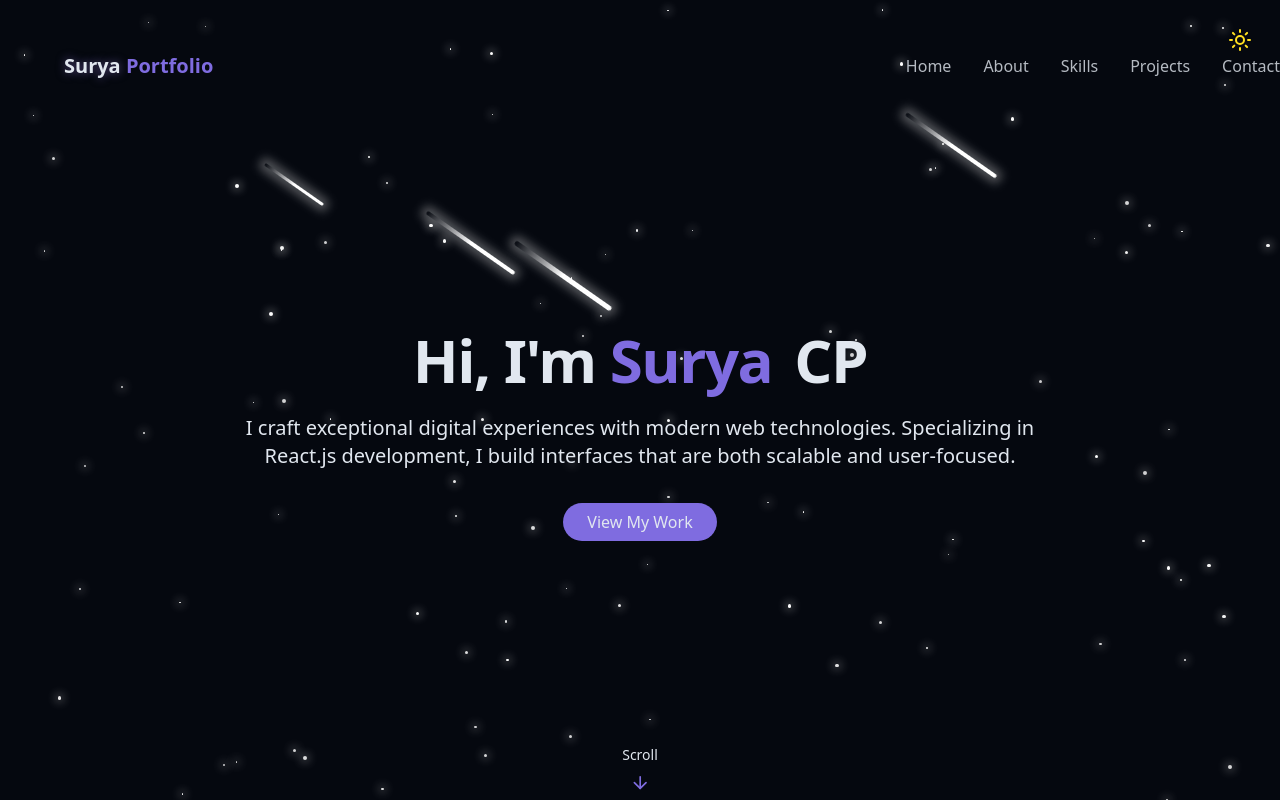
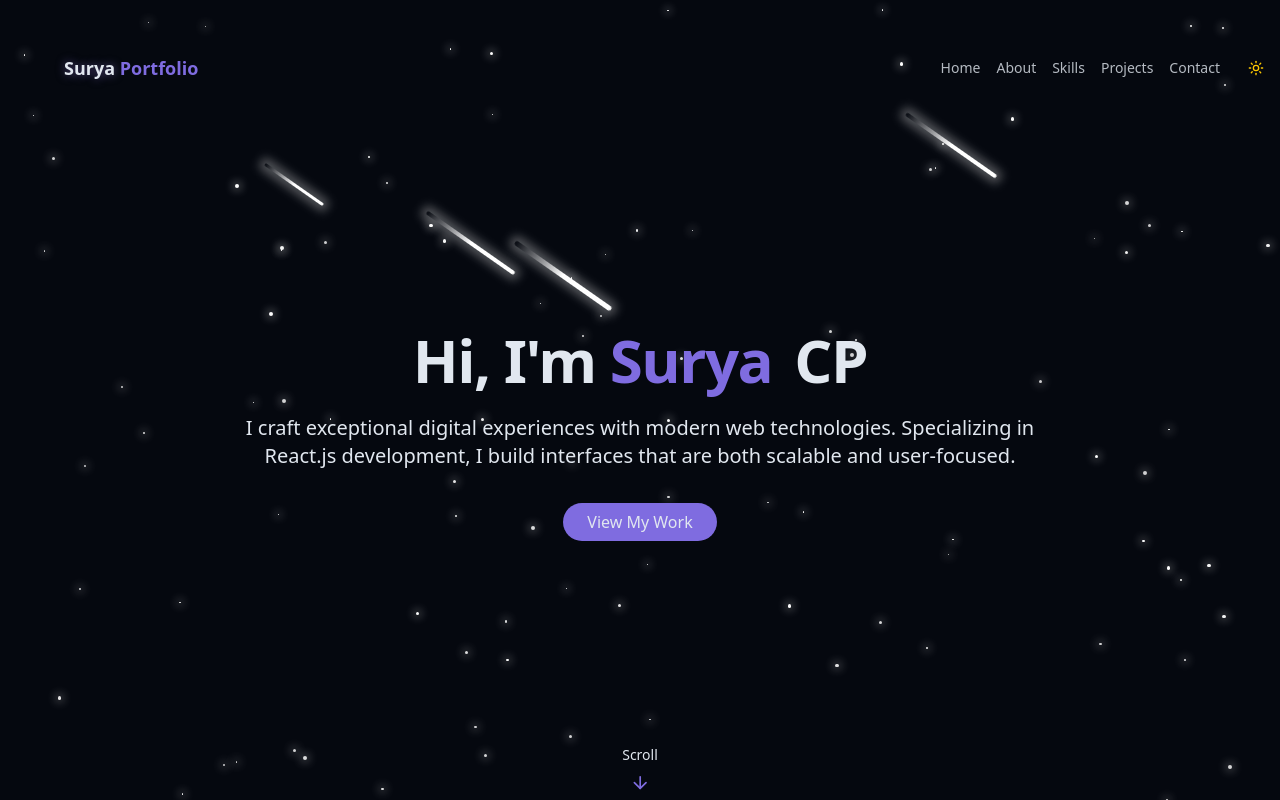
Before and after one commit to surya0380/surya.fe.dev-portfolio, a React (Vite) app: page / in a window 1280 px wide. Both pictures are taken after a click on the button 1240 px from the left and 40 px from the top of the page. Shown: the top 800 px of the page. Built offline with nearby package versions, Linux system fonts and the light colour scheme.

Commit message:
fix: navbar alignment issue

```diff
--- a/src/components/NavBar.jsx
+++ b/src/components/NavBar.jsx
@@ -1,6 +1,6 @@
 import React, { useEffect, useState } from 'react'
 import { cn } from '@/lib/utils'
-import { Menu, X } from 'lucide-react'
+import { Menu, X, Moon, Sun } from 'lucide-react'
 
 const navItems = [
     { name: 'Home', href: '#hero' },
@@ -13,7 +13,7 @@ const navItems = [
 const NavBar = () => {
     const [isScrolled, setIsScrolled] = useState(false)
     const [isMenuOpen, setIsMenuOpen] = useState(false)
-
+    const [isDarkMode, setIsDarkMode] = useState(false)
 
     useEffect(() => {
         const handleScroll = () => {
@@ -24,43 +24,80 @@ const NavBar = () => {
         return () => window.removeEventListener('scroll', handleScroll);
     }, [])
 
+    useEffect(() => {
+        const theme = localStorage.getItem('theme');
+        if (theme === 'dark') {
+            document.documentElement.classList.add('dark');
+            setIsDarkMode(true)
+        } else {
+            localStorage.setItem('theme', 'light');
+            setIsDarkMode(false)
+        }
+    }, [])
+
+    const toggleTheme = () => {
+        if (isDarkMode) {
+            document.documentElement.classList.remove('dark');
+            localStorage.setItem('theme', 'light');
+            setIsDarkMode(false)
+        } else {
+            document.documentElement.classList.add('dark');
+            localStorage.setItem('theme', 'dark');
+            setIsDarkMode(true)
+        }
+    }
+
 
     return (
         <nav className={cn("fixed w-full z-40 transition-all duration-300",
             isScrolled ? "py-3 bg-background/80 backdrop-blur-md shadow-xs" : "py-5"
         )}>
-            <div className='container flex items-center justify-between'>
-                <a className='text-xl font-bold text-primary flex items-center' href='#hero'>
+            <div className='container flex items-center pr-10 max-w-7xl mx-auto'>
+                {/* Left section - Logo */}
+                <div className='flex-shrink-0'>
+                    <a className='text-lg font-bold text-primary flex items-center' href='#hero'>
                         <span className='relative z-10'>
                             <span className='text-glow text-foreground'> Surya </span>
                             Portfolio
                         </span>
                     </a>
+                </div>
 
-                {/* desktop nav */}
-                <div className='hidden md:flex space-x-8'>
+                {/* Right section - Navigation */}
+                <div className='flex-1 flex justify-end items-center ml-4'>
+                    <div className='hidden md:flex items-center space-x-4'>
                         {navItems.map((item, index) => (
-                        <a key={index} href={item.href} className='text-foreground/80 hover:text-primary transition-colors duration-300'>
+                            <a key={index} href={item.href} className='text-sm text-foreground/80 hover:text-primary transition-colors duration-300 whitespace-nowrap'>
                                 {item.name}
                             </a>
                         ))}
+                        {/* Theme toggle integrated */}
+                        <button
+                            onClick={toggleTheme}
+                            className="ml-1 p-2 rounded-full transition-colors duration-300 hover:bg-foreground/10 focus:outline-none"
+                        >
+                            {isDarkMode ? <Sun className='h-4 w-4 text-yellow-400' />
+                                : <Moon className='h-4 w-4 text-slate-600 dark:text-slate-400' />}
+                        </button>
                     </div>
 
-                {/* movbile nav */}
-
+                    {/* Mobile nav button */}
                     <button onClick={() => setIsMenuOpen((prev) => !prev)}
                         className='md:hidden p-2 text-foreground z-50'
                         aria-label={isMenuOpen ? "Close menu" : "Open menu"}
                     >
                         {isMenuOpen ? <X size={24} /> : <Menu size={24} />}
                     </button>
+                </div>
+            </div>
 
+            {/* Mobile Menu Overlay */}
             <div className={cn("fixed inset-0 bg-background/95 backdrop-blur-md z-40 flex flex-col items-center justify-center",
                 "transition-all duration-300 md:hidden",
                 isMenuOpen ? "opacity-100 pointer-events-auto"
                     : "opacity-0 pointer-events-none"
             )}>
-                    <div className='flex flex-col space-y-8 text-xl'>
+                <div className='flex flex-col space-y-8 text-xl items-center'>
                     {navItems.map((item, index) => (
                         <a key={index} href={item.href}
                             className='text-foreground/80 hover:text-primary transition-colors duration-300'
@@ -69,7 +106,14 @@ const NavBar = () => {
                             {item.name}
                         </a>
                     ))}
-                    </div>
+                    {/* Mobile theme toggle */}
+                    <button
+                        onClick={toggleTheme}
+                        className="mt-4 p-3 rounded-full transition-colors duration-300 hover:bg-foreground/10 focus:outline-none border border-foreground/20"
+                    >
+                        {isDarkMode ? <Sun className='h-6 w-6 text-yellow-400' />
+                            : <Moon className='h-6 w-6 text-slate-600 dark:text-slate-400' />}
+                    </button>
                 </div>
             </div>
         </nav>
--- a/src/pages/Home.jsx
+++ b/src/pages/Home.jsx
@@ -1,4 +1,3 @@
-import ThemeToggle from '../components/ThemeToggle'
 import StarBackground from '../components/StarBackground'
 import NavBar from '../components/NavBar'
 import HeroSection from '../components/HeroSection'
@@ -10,9 +9,6 @@ import ContactSection from '../components/ContactSection'
 const Home = () => {
     return (
         <div className='min-h-screen bg-background text-foreground overflow-x-hidden'>
-
-            {/* theme switch */}
-            <ThemeToggle />
 
             {/* background effect */}
             <StarBackground />
```
Lines whose indentation alone changed are shown as unchanged.
